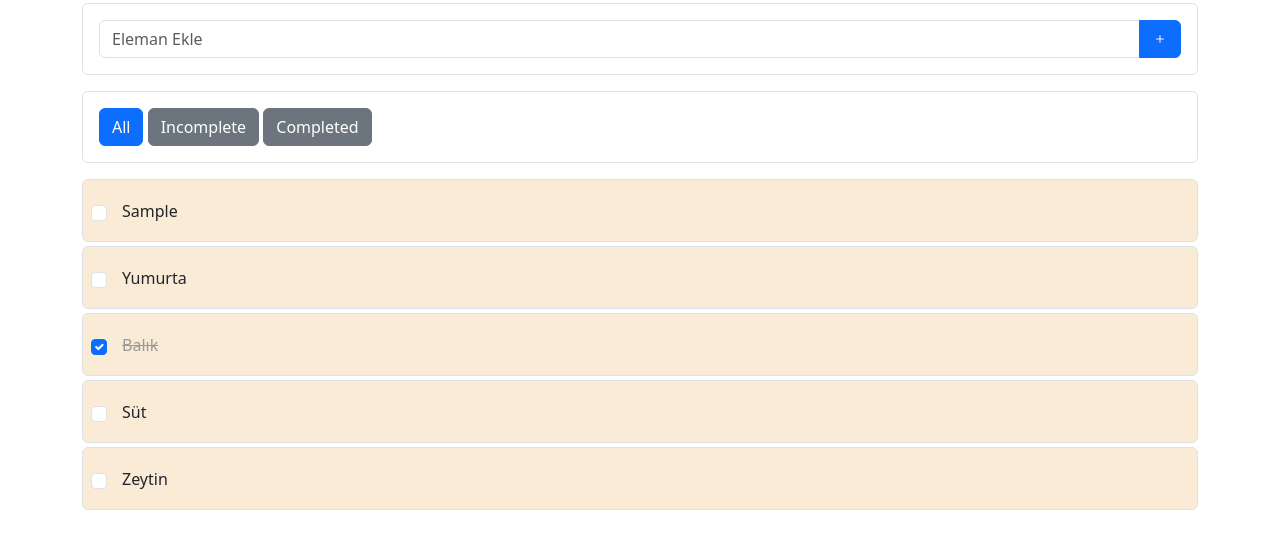
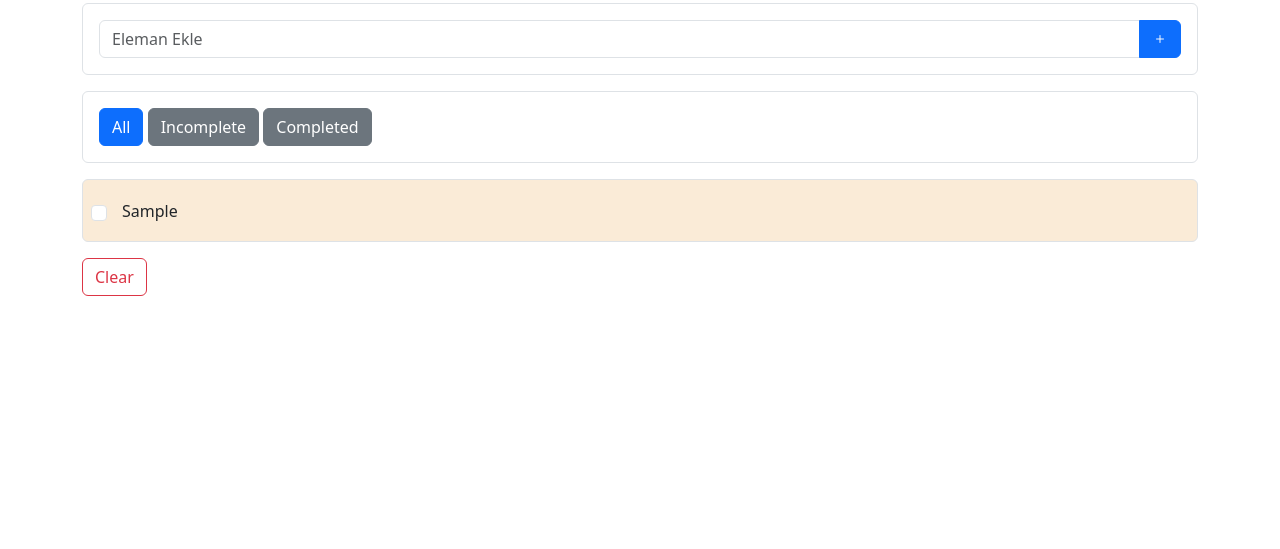
Before and after one commit to keremzytn/Shopping-List, a plain HTML site: page index.html in a window 1280 px wide. Both pictures are taken after typing "Sample" into the empty fields and a click on the button 1160 px from the left and 92 px from the top of the page. Shown: the part 53-602 px from the top of the page. Drawn offline with nearby package versions, Linux system fonts and the light colour scheme.

Commit message:
localstorage - silme - filtreleme eklendi

```diff
--- a/index.html
+++ b/index.html
@@ -19,6 +19,7 @@
             <button class="btn btn-primary" type="submit"><i class="bi bi-plus"></i></button>
         </div>
     </form>
+    <div class="alert alert-danger">No items</div>
 
     <div class="filter-buttons border rounded p-3 mb-3">
         <button item-filter="all" class="btn btn-primary">All</button>
@@ -27,6 +28,7 @@
     </div>
 
     <ul class="shopping-list list-unstyled"></ul>
+    <button class="btn btn-outline-danger clear">Clear</button>
 </div>
 
     <script src="script.js"></script>
--- a/script.js
+++ b/script.js
@@ -1,25 +1,57 @@
 const shoppingList = document.querySelector(".shopping-list");
 const shoppingForm = document.querySelector(".shopping-form");
 const filterButtons = document.querySelectorAll(".filter-buttons button");
+const clearBtn = document.querySelector(".clear");
 
 document.addEventListener("DOMContentLoaded", function() {
     loadItems();
+
+    updateState();
 
     shoppingForm.addEventListener("submit", handleFormSubmit);
 
     for(let button of filterButtons) {
         button.addEventListener("click", handleFilterSelection);
     }
+
+    clearBtn.addEventListener("click", clear);
 });
 
+function clear(){
+    shoppingList.innerHTML = "";
+    localStorage.clear("shoppingItems");
+    updateState();
+
+}
+
+function updateState(){
+    const isEmpty = shoppingList.querySelectorAll("li").length === 0;
+
+    const alert = document.querySelector(".alert");
+    const filterBtns = document.querySelector(".filter-buttons");
+
+    alert.classList.toggle("d-none", !isEmpty);
+    clearBtn.classList.toggle("d-none", isEmpty);
+    filterBtns.classList.toggle("d-none", isEmpty);
+}
+
+function saveToLS() {
+    const listItems = shoppingList.querySelectorAll("li");
+    const liste = [];
+
+    for(let li of listItems) {
+        const id = li.getAttribute("item-id");
+        const name = li.querySelector(".item-name").textContent;
+        const completed = li.hasAttribute("item-completed");
+
+        liste.push({ id, name, completed});
+    }
+
+    localStorage.setItem("shoppingItems", JSON.stringify(liste));
+}
+
 function loadItems() {
-    const items = [
-        {id:1, name: "Yumurta", completed: false },
-        {id:2, name: "Balık", completed: true },
-        {id:3, name: "Süt", completed: false },
-        {id:4, name: "Zeytin", completed: false },
-    ];
-
+    const items = JSON.parse(localStorage.getItem("shoppingItems"))  || [];
     shoppingList.innerHTML = "";
 
     for(let item of items) {
@@ -42,6 +74,10 @@ function addItem(input) {
     input.value = "";
 
     updateFilteredItems();
+
+    saveToLS();
+    updateState();
+
 }
 
 function generateId() {
@@ -66,6 +102,8 @@ function toggleCompleted(e) {
     li.toggleAttribute("item-completed", e.target.checked);
 
     updateFilteredItems();
+
+    saveToLS();
 }
 
 function createListItem(item) {
@@ -91,6 +129,7 @@ function createListItem(item) {
 
     // li
     const li = document.createElement("li");
+    li.setAttribute("item-id", item.id);
     li.className = "border rounded p-2 mb-1";
     li.toggleAttribute("item-completed", item.completed);
 
@@ -104,6 +143,10 @@ function createListItem(item) {
 function removeItem(e) {
     const li = e.target.parentElement;
     shoppingList.removeChild(li);
+
+    saveToLS();
+    updateState();
+
 }
 
 function openEditMode(e) {
@@ -115,6 +158,8 @@ function openEditMode(e) {
 
 function closeEditMode(e) {
     e.target.contentEditable = false;
+
+    saveToLS();
 }
 
 function cancelEnter(e) {
```
